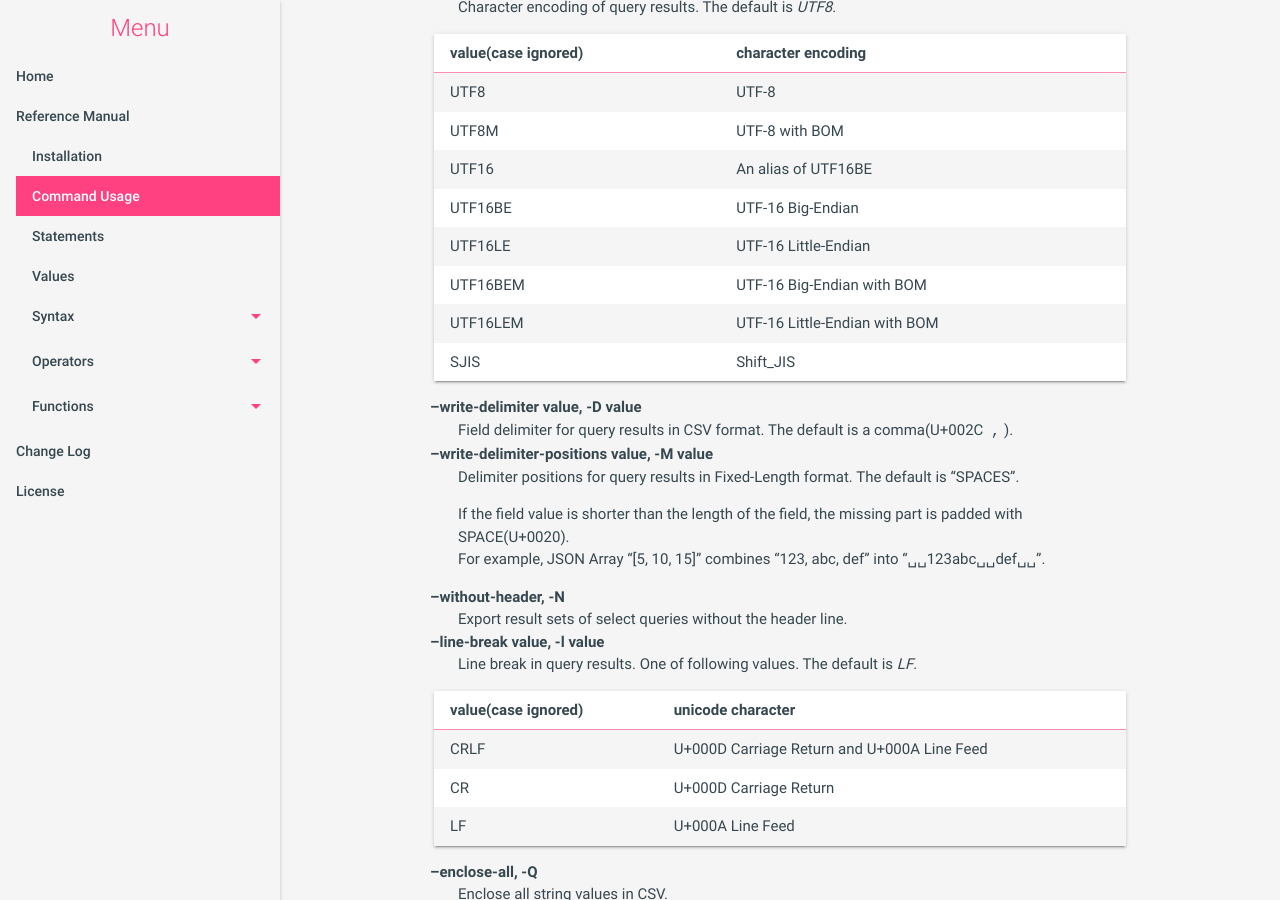
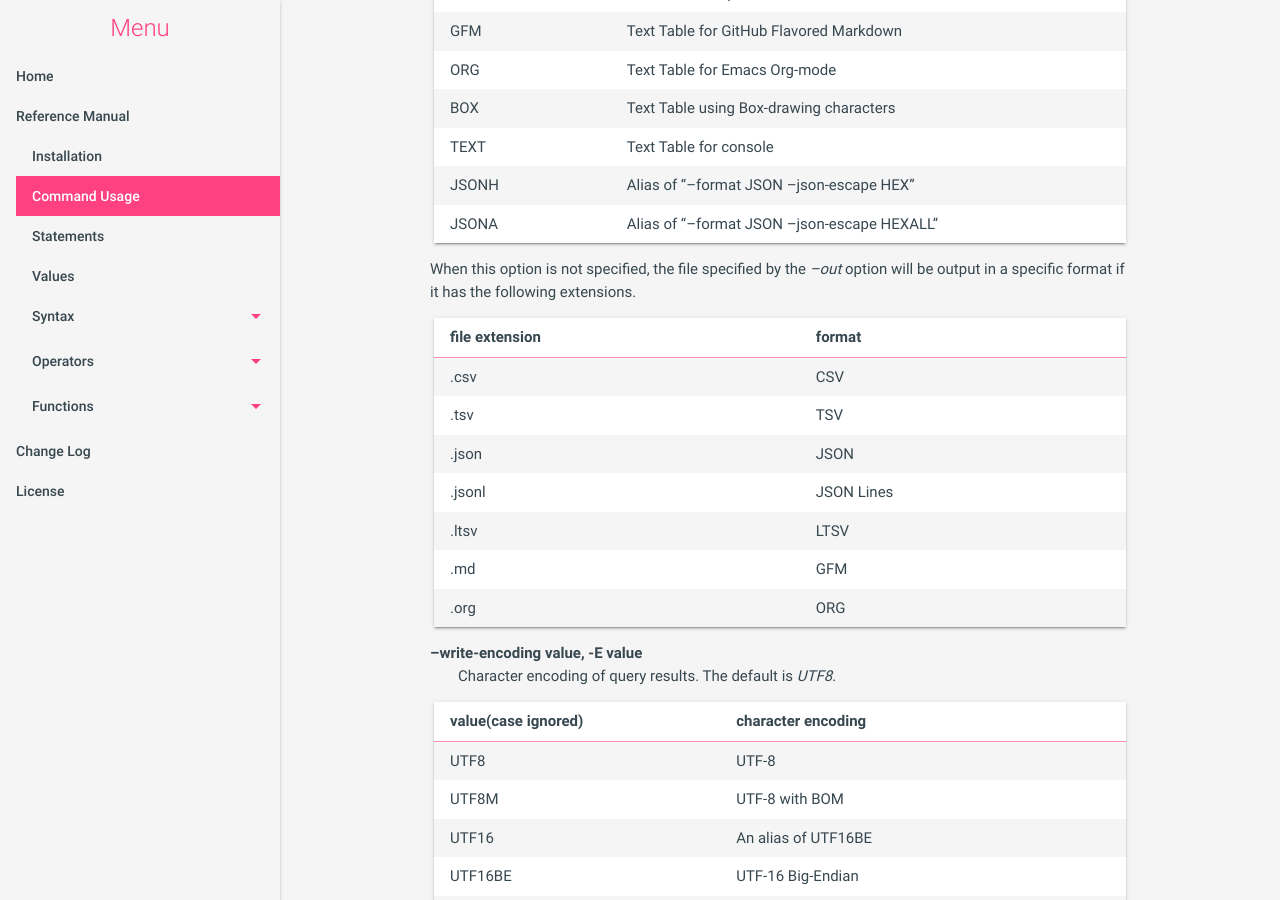
Before and after one commit to mithrandie/csvq, a Jekyll site: the page built from docs/_posts/2006-01-02-command.md, in a window 1280 px wide and 900 px high, scrolled down 4483 px. Built offline with Jekyll 4.4.1, drawn with Linux system fonts in a browser that asks for light colours; some of the changed text lies outside the part shown.

Commit message:
Set output format from file extension. ([GitHub #76](https://github.com/mithrandie/csvq/issues/76))

```diff
--- a/docs/_posts/2006-01-02-command.md
+++ b/docs/_posts/2006-01-02-command.md
@@ -104,6 +104,16 @@ csvq >
 | JSONL               | JSON Lines                                                         |
 | LTSV                | Labeled Tab-separated Values                                       |
 
+Regardless of this option, files with the following extensions will be read in a specific format.
+
+| file extension | format                       |
+|:---------------|:-----------------------------|
+| .csv           | CSV                          |
+| .tsv           | TSV                          |
+| .json          | JSON                         |
+| .jsonl         | JSON Lines                   |
+| .ltsv          | Labeled Tab-separated Values |
+
 --delimiter value, -d value
 : Field delimiter for CSV. The default is a comma(U+002C `,`).
 
@@ -184,6 +194,18 @@ csvq >
 | TEXT                | Text Table for console                                             |
 | JSONH               | Alias of "--format JSON --json-escape HEX"                         |
 | JSONA               | Alias of "--format JSON --json-escape HEXALL"                      |
+
+When this option is not specified, the file specified by the _--out_ option will be output in a specific format if it has the following extensions.
+
+| file extension | format     |
+|:---------------|:-----------|
+| .csv           | CSV        |
+| .tsv           | TSV        |
+| .json          | JSON       |
+| .jsonl         | JSON Lines |
+| .ltsv          | LTSV       |
+| .md            | GFM        |
+| .org           | ORG        |
 
 --write-encoding value, -E value
 : Character encoding of query results. The default is _UTF8_.
@@ -295,7 +317,7 @@ csvq >
 First, the file extension to be loaded is checked. If the extension is displayed in the following table, the associated file format will be selected.
 Otherwise, the passed value by the "--import-format" option will be used to load.
 
-| extention | file format |
+| extension | file format |
 |:----------|:------------|
 | .csv      | CSV         |
 | .tsv      | TSV         |
@@ -328,7 +350,7 @@ First, the file extension to be loaded is checked. If the extension is displayed
 Otherwise CSV is used as the format.
 You can modify table attributes by using [SET ATTRIBUTE Statement]({{ '/reference/alter-table-query.html#set-attribute' | relative_url }})).
 
-| extention | file format              |
+| extension | file format              |
 |:----------|:-------------------------|
 | .csv      | CSV                      |
 | .tsv      | TSV                      |
--- a/docs/sitemap.xml
+++ b/docs/sitemap.xml
@@ -18,7 +18,7 @@
     </url>
     <url>
         <loc>https://mithrandie.github.io/csvq/reference/command.html</loc>
-        <lastmod>2022-02-26T17:23:41+00:00</lastmod>
+        <lastmod>2022-06-17T12:04:02+00:00</lastmod>
     </url>
     <url>
         <loc>https://mithrandie.github.io/csvq/reference/statement.html</loc>
```
Also changed, not shown: 2 other files.
